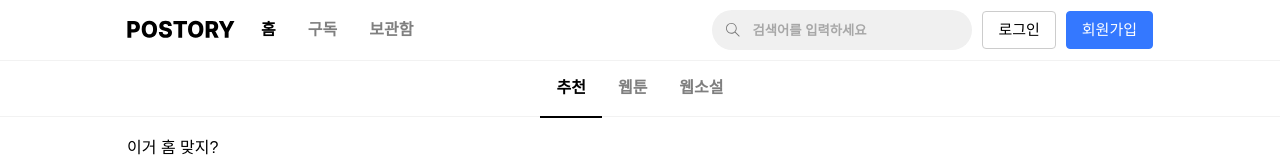
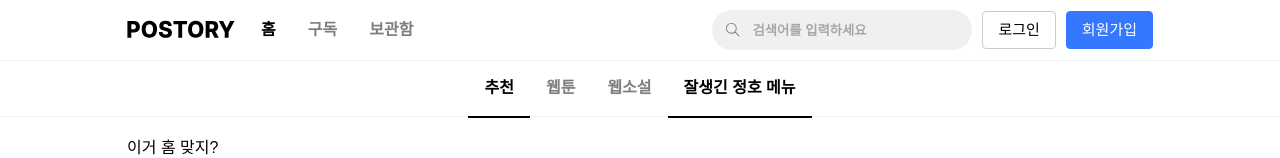
Before and after one commit to ithit4708/Postory_Front, a React (Create React App) app: page / in a window 1280 px wide. Shown: the top 158 px of the page. Built offline with nearby package versions, Linux system fonts and the light colour scheme.

Commit message:
Added channel about router
1. 라우터에 채널 어바웃을 추가했습니다.

```diff
--- a/src/appRoute.js
+++ b/src/appRoute.js
@@ -91,6 +91,7 @@ export const homeLinks = [
   { to: urls.home, children: '추천' },
   { to: urls.webtoon, children: '웹툰' },
   { to: urls.webnovel, children: '웹소설' },
+  { to: urls.home, children: '잘생긴 정호 메뉴'},
 ];
 
 export const subsLinks = [
--- a/src/pages/general/channel/ChannelAbout.js
+++ b/src/pages/general/channel/ChannelAbout.js
@@ -1,5 +1,5 @@
 import ChannelTemplate from '../../../components/templates/general/ChannelTemplate';
-import channelAboutData from '../../../tempData/channel/channelAbout.json';
+import ㅎ from '../../../tempData/channel/channelAbout.json';
 
 export default function ChannelAbout() {
   return (
```
